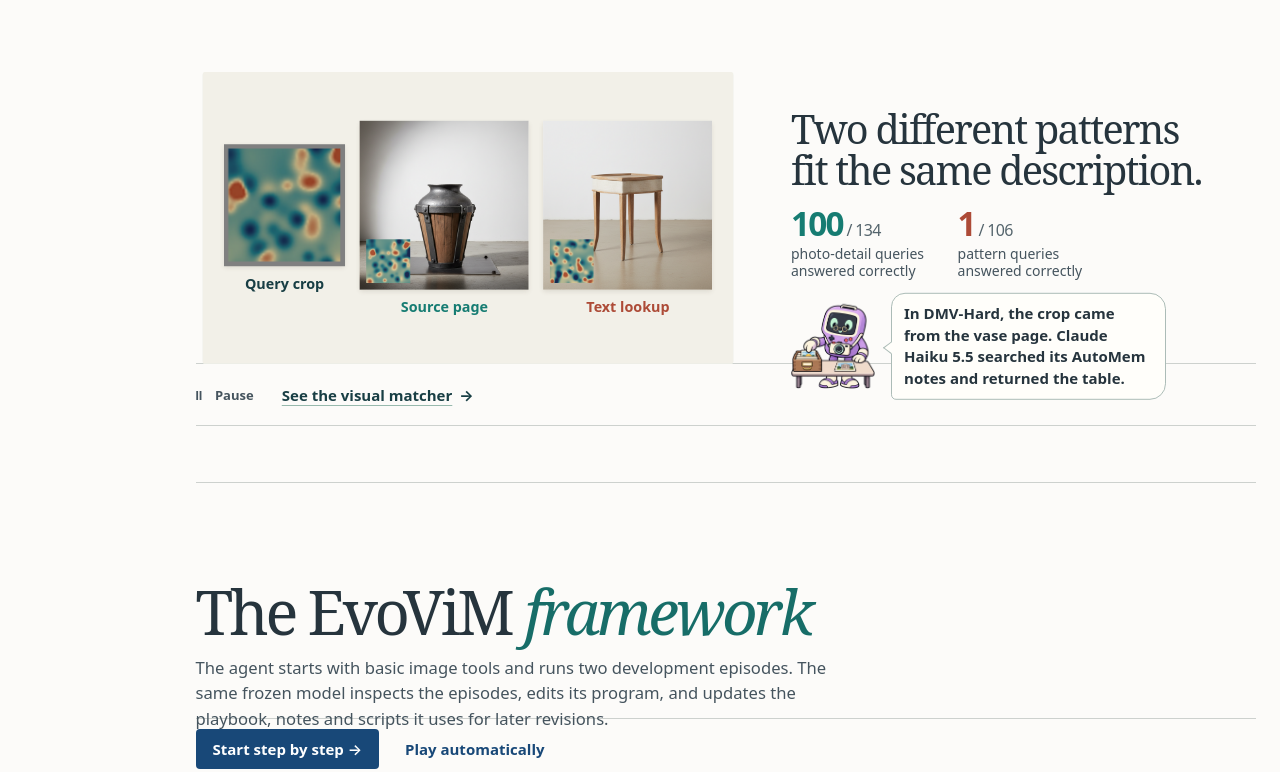
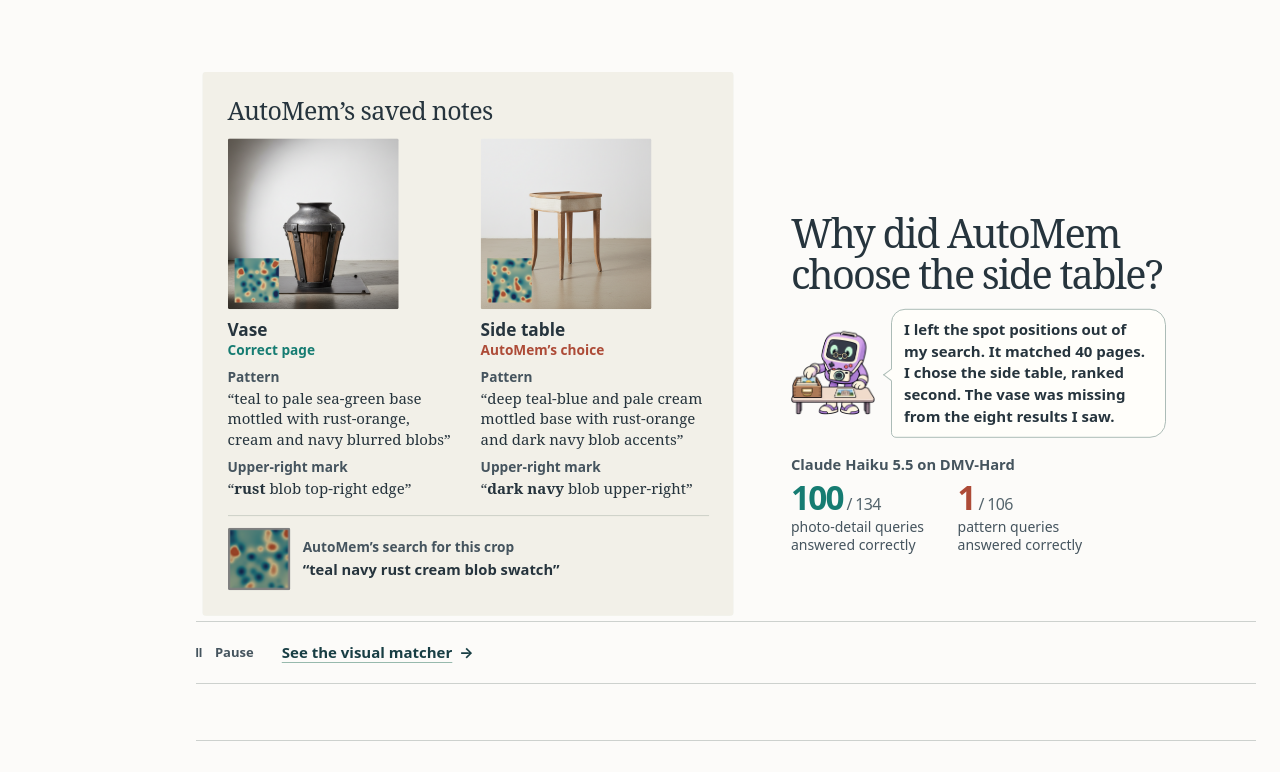
Before and after one commit to evovim/evovim.github.io, a plain HTML site: page index.html in a window 1280 px wide. Shown: the part 2975-3747 px from the top of the page. Drawn offline with Linux system fonts and the light colour scheme.

Commit message:
Show the recorded AutoMem notes behind the DMV-Hard error

```diff
--- a/challenge-pilot.css
+++ b/challenge-pilot.css
@@ -93,6 +93,8 @@
 #pilot-story { --ep-sheet:#f0f3ed; }
 #pilot-story .ep-stage { grid-template-columns:minmax(0,1.17fr) minmax(0,1fr); }
 #pilot-story .ep-picture { aspect-ratio:1.82; }
+.ep-score-context { margin:17px 0 4px; font:550 clamp(14px,1.15vw,17px)/1.35 var(--sans); color:var(--body); }
+.ep-score-context:not([hidden]) + .ep-counts { margin-top:0; }
 .ep-counts { display:flex;gap:clamp(12px,2.3vw,32px);margin:14px 0 0; }
 .ep-counts > div { max-width:15ch; }
 .ep-counts strong { display:block;color:var(--ep-teal);font:650 clamp(23px,2.6vw,39px)/1.1 var(--sans);font-variant-numeric:tabular-nums;letter-spacing:-.05em; }
@@ -101,13 +103,25 @@
 .ep-counts strong small { color:var(--soft);font:500 max(14px,.48em) var(--sans);letter-spacing:-.04em; }
 .ep-counts span { display:block;font:500 clamp(14px,1.02vw,16px)/1.25 var(--sans);color:var(--body);margin-top:3px; }
 #pilot-story .ep-guide img { width:clamp(72px,6.6vw,94px); }
-.ep-notes { display:grid; grid-template-columns:.72fr 1fr 1fr; gap:3%; align-items:center; padding:6% 4%; background:#f2f0e8; }
-.ep-notes figure { min-width:0; margin:0; }
-.ep-notes figure:first-child { align-self:center; }
-.ep-notes img { aspect-ratio:1; object-fit:contain; box-shadow:0 2px 5px #53463124; }
-.ep-notes figcaption { font:600 clamp(12px,2.7cqw,17px)/1.25 var(--sans); text-align:center; margin-top:.55em; }
-.ep-notes figure:nth-child(2) figcaption { color:var(--ep-teal); }
-.ep-notes figure:nth-child(3) figcaption { color:var(--ep-rust); }
+#pilot-story[data-beat="1"] .ep-picture { aspect-ratio:auto; }
+.ep-notes { padding:clamp(15px,2vw,26px); color:var(--ink); background:#f2f0e8; border-radius:3px; }
+.ep-story > .ep-notes { max-width:720px; margin:24px 0; }
+.ep-notes h3 { margin:0 0 14px; font:500 clamp(23px,2vw,31px)/1.1 var(--serif); letter-spacing:-.025em; }
+.ep-note-pages { display:grid; grid-template-columns:repeat(2,minmax(0,1fr)); gap:clamp(12px,2vw,26px); }
+.ep-note-pages figure { display:flex; flex-direction:column; min-width:0; margin:0; }
+.ep-note-pages img { display:block; width:min(100%,175px); height:auto; aspect-ratio:1; border-radius:2px; }
+.ep-note-pages figcaption, .ep-note-pages dl { flex:1; display:flex; flex-direction:column; }
+.ep-note-pages h4 { margin:10px 0; color:var(--ink); font:650 clamp(16px,1.38vw,20px)/1.15 var(--sans); }
+.ep-note-pages h4 span { display:block; margin-top:3px; color:var(--ep-teal); font:550 14px/1.3 var(--sans); }
+.ep-note-pages figure:nth-child(2) h4 span { color:var(--ep-rust); }
+.ep-note-pages dl { margin:0; }
+.ep-note-pages dt, .ep-note-search strong { color:var(--body); font:600 14px/1.35 var(--sans); }
+.ep-note-pages dd { margin:2px 0 0; color:var(--ink); font:400 clamp(15px,1.2vw,18px)/1.35 var(--serif); }
+.ep-note-pages dt:nth-of-type(2) { margin-top:auto; padding-top:9px; }
+.ep-note-search { display:flex; align-items:center; gap:13px; margin:16px 0 0; padding-top:12px; border-top:1px solid #c9ccc3; }
+.ep-note-search img { flex:none; width:clamp(52px,5vw,72px); height:auto; border-radius:2px; }
+.ep-note-search strong, .ep-note-search q { display:block; }
+.ep-note-search q { margin-top:3px; color:var(--ink); font:550 clamp(15px,1.18vw,18px)/1.3 var(--sans); }
 .ep-search-output span,.ep-ledger small,.ep-route-label { display:block;font:550 clamp(13px,1.8cqw,15px)/1.25 var(--sans);color:#556862; }
 .ep-route>strong { font:500 clamp(17px,4.1cqw,36px)/1.08 var(--serif);letter-spacing:-.025em; }
 .ep-search { background:#e9f1ed; }
@@ -134,7 +148,7 @@
   .ep-comparison.ep-awaiting .ep-score b { visibility:hidden; }
   :is(.ep-playing,.ep-prompted) .ep-notes figure { animation:ep-rise .4s both; }
   :is(.ep-playing,.ep-prompted) .ep-notes figure:nth-child(2) { animation-delay:.12s; }
-  :is(.ep-playing,.ep-prompted) .ep-notes figure:nth-child(3) { animation-delay:.25s; }
+  :is(.ep-playing,.ep-prompted) .ep-note-search { animation-delay:.25s; }
   :is(.ep-playing,.ep-prompted) .ep-search-image i { animation:ep-scan 1.8s cubic-bezier(.2,.7,.23,1) both; }
   :is(.ep-playing,.ep-prompted) .ep-search-output { animation:ep-rise .6s 1.15s both; }
   :is(.ep-playing,.ep-prompted) .ep-ledger b { animation:ep-stamp .44s calc(.26s * var(--i)) backwards; }
@@ -147,7 +161,7 @@
   .ep-stage,#pilot-story .ep-stage { grid-template-columns:1fr;gap:17px; }
   .ep-narration h3 { max-width:100%; }
   .ep-narration { display:grid; grid-template-columns:minmax(0,1fr) auto; }
-  .ep-narration h3,.ep-counts,.ep-guide { grid-column:1/-1; }
+  .ep-narration h3,.ep-metrics,.ep-guide { grid-column:1/-1; }
   .ep-guide img { width:73px; }
   .ep-guide p { max-width:44ch; }
   .ep-playbar { align-items:flex-start; }
--- a/challenge-pilot.js
+++ b/challenge-pilot.js
@@ -1,7 +1,6 @@
 (() => {
   const motion = matchMedia('(prefers-reduced-motion: reduce)');
   const gallery = 'media/episodes/';
-  const products = 'media/comparison/';
   const art = 'media/mascot-scenes/';
 
   const image = (src, description = '') => `<img src="${src}" alt="${description}" decoding="async" draggable="false">`;
@@ -10,14 +9,10 @@
 
   const pilots = [
     {
-      title: 'Two different patterns fit the same description.',
+      title: 'Why did AutoMem choose the side table?',
+      duration: 18000, scoreContext: 'Claude Haiku 5.5 on DMV-Hard',
       numbers: [['100','134','photo-detail queries answered correctly'],['1','106','pattern queries answered correctly']],
-      pose: 'archivist', speech: 'In DMV-Hard, the crop came from the vase page. Claude Haiku 5.5 searched its AutoMem notes and returned the table.', next: 'See the visual matcher',
-      visual: () => `<div class="ep-notes">
-        <figure>${image(products + 'pattern-query.webp', 'A cropped pattern with blue and rust marks on teal.')}<figcaption>Query crop</figcaption></figure>
-        <figure>${image(products + 'correct-vase.webp', 'Vase above a teal, blue and rust swatch.')}<figcaption>Source page</figcaption></figure>
-        <figure>${image(products + 'returned-table.webp', 'Side table with a different swatch in similar colours.')}<figcaption>Text lookup</figcaption></figure>
-        </div>`
+      pose: 'archivist', speech: 'I left the spot positions out of my search. It matched 40 pages. I chose the side table, ranked second. The vase was missing from the eight results I saw.', next: 'See the visual matcher'
     },
     {
       title: 'The matcher found the painting. Which door was it at?',
@@ -39,6 +34,7 @@
     const root = document.getElementById(id);
     if (!root) return;
     const table = root.querySelector('.ep-comparison');
+    const notebook = root.querySelector('.ep-notes');
     const modelSelector = document.createElement('select');
     modelSelector.setAttribute('aria-label','Model for pilot accuracy');
     modelSelector.innerHTML = '<option value="claude">Claude Haiku 5.5</option><option value="qwen">Qwen3.8-27B</option>';
@@ -80,7 +76,7 @@
         <div class="ep-picture"></div>
         <div class="ep-narration">
           <h3></h3>
-          <div class="ep-counts"></div>
+          <div class="ep-metrics"><p class="ep-score-context" hidden></p><div class="ep-counts"></div></div>
           <div class="ep-guide"><img alt="" width="112" height="112"><p></p></div>
         </div>
       </div>
@@ -88,12 +84,14 @@
         <div class="ep-controls"><button class="ep-play" type="button"></button><button class="ep-next" type="button"></button></div>
       </div><p class="ep-sr" role="status"></p>`);
     const picture = root.querySelector('.ep-picture');
-    const title = root.querySelector('h3');
+    const title = root.querySelector('.ep-narration h3');
     const next = root.querySelector('.ep-next');
     const toggle = root.querySelector('.ep-play');
     const guide = root.querySelector('.ep-guide');
     const status = root.querySelector('[role=status]');
-    const counts = root.querySelector('.ep-counts');
+    const metrics = root.querySelector('.ep-metrics');
+    const scoreContext = metrics.querySelector('.ep-score-context');
+    const counts = metrics.querySelector('.ep-counts');
     let countsVisible = false;
     let countsPlayed = false;
     function animateCounts() {
@@ -128,7 +126,7 @@
         timer = setTimeout(() => {
           timer = undefined;
           select((index + 1) % steps.length);
-        }, Math.max(0,delay - elapsed));
+        }, Math.max(0, (steps[index].duration ?? delay) - elapsed));
       }
     }
 
@@ -145,7 +143,12 @@
         rows[i].classList.toggle('ep-selected',index === i);
       });
       root.dataset.beat = String(index + 1);
-      picture.innerHTML = step.visual();
+      if (step.visual) picture.innerHTML = step.visual();
+      else picture.replaceChildren(notebook);
+      if (index === 0) guide.after(metrics);
+      else guide.before(metrics);
+      scoreContext.textContent = step.scoreContext ?? '';
+      scoreContext.hidden = !step.scoreContext;
       title.textContent = step.title;
       countsPlayed = false;
       counts.hidden = !step.numbers;
--- a/index.html
+++ b/index.html
@@ -11,7 +11,7 @@
 <link rel="stylesheet" href="embodied-case.css?v=58a72ff9"><link rel="stylesheet" href="editorial.css?v=22a1cff7"><link rel="stylesheet" href="overview-film.css?v=b8430140">
 <link rel="stylesheet" href="mascot-scenes.css"><link rel="stylesheet" href="scroll-story.css?v=7724b019"><link rel="stylesheet" href="environment-atlas.css?v=99065ab9">
 <link rel="stylesheet" href="research-question.css?v=759bf0fe">
-<link rel="stylesheet" href="challenge-pilot.css?v=5074370b"><link rel="stylesheet" href="evolution-story.css?v=95a47ba6"><link rel="stylesheet" href="findings.css?v=d4657d84">
+<link rel="stylesheet" href="challenge-pilot.css?v=a707b893"><link rel="stylesheet" href="evolution-story.css?v=95a47ba6"><link rel="stylesheet" href="findings.css?v=d4657d84">
 <link rel="stylesheet" href="generation-results.css?v=7023b6cc">
 <link rel="stylesheet" href="framework-loops.css?v=56b905c0"><link rel="stylesheet" href="framework-evidence.css?v=2f018030"><link rel="stylesheet" href="paper-framework.css?v=ba544bc1"><link rel="stylesheet" href="evolved-tools.css?v=9f52084f">
 <link rel="stylesheet" href="reading-nav.css?v=120607f3">
@@ -21,7 +21,7 @@
 <script defer src="gallery-memory.js?v=36816cbc"></script><script defer src="applications.js?v=3a15ed09"></script>
 <script defer src="ambient.js?v=c14b31fe"></script><script defer src="overview-film.js"></script><script defer src="environment-atlas.js?v=8aa9d9f8"></script>
 <script defer src="research-question.js?v=7224c476"></script>
-<script defer src="embodied-case.js?v=56882243"></script><script defer src="mascot-scenes.js?v=f2807ce2"></script><script defer src="challenge-pilot.js?v=ce146fe4"></script>
+<script defer src="embodied-case.js?v=56882243"></script><script defer src="mascot-scenes.js?v=f2807ce2"></script><script defer src="challenge-pilot.js?v=a6718187"></script>
 <script defer src="framework-evidence.js?v=23b77210"></script><script defer src="paper-framework.js?v=253bc26f"></script><script defer src="framework-loops.js?v=9112e53c"></script><script defer src="evolution-story.js?v=dbd56b9e"></script><script defer src="evolved-tools.js?v=dfc9a753"></script>
 <script defer src="findings.js?v=872c04d3"></script><script defer src="scroll-story.js?v=5495f28e"></script>
 <script defer src="generation-results.js?v=ea8bbe95"></script>
@@ -171,7 +171,32 @@
         <tr data-pilot="one-shot" data-qwen="13.8 25.0 14.2"><th scope="row">One-shot program</th><td>13.8</td><td>20.0</td><td>28.8</td></tr>
       </tbody>
     </table>
-    <noscript><p>On DMV-Hard, evolved text memory answered only 1 of 106 pattern questions correctly. In MC Gallery, the hand-designed matcher ranked 56 of 60 seen paintings first, yet the agent located none. The one-shot program recorded the door order and also located none of the 60 paintings.</p></noscript>
+    <section class="ep-notes" aria-label="Excerpts from AutoMem’s notes in DMV-Hard">
+      <h3>AutoMem’s saved notes</h3>
+      <div class="ep-note-pages">
+        <figure>
+          <img src="media/comparison/correct-vase.webp" width="512" height="512" loading="lazy" alt="A wood-panelled vase with a rust, blue and cream swatch at the bottom left.">
+          <figcaption>
+            <h4>Vase <span>Correct page</span></h4>
+            <dl><dt>Pattern</dt><dd><q>teal to pale sea-green base mottled with rust-orange, cream and navy blurred blobs</q></dd>
+                <dt>Upper-right mark</dt><dd><q><strong>rust</strong> blob top-right edge</q></dd></dl>
+          </figcaption>
+        </figure>
+        <figure>
+          <img src="media/comparison/returned-table.webp" width="512" height="512" loading="lazy" alt="A wooden side table with a similarly colored swatch at the bottom left.">
+          <figcaption>
+            <h4>Side table <span>AutoMem’s choice</span></h4>
+            <dl><dt>Pattern</dt><dd><q>deep teal-blue and pale cream mottled base with rust-orange and dark navy blob accents</q></dd>
+                <dt>Upper-right mark</dt><dd><q><strong>dark navy</strong> blob upper-right</q></dd></dl>
+          </figcaption>
+        </figure>
+      </div>
+      <figure class="ep-note-search">
+        <img src="media/comparison/pattern-query.webp" width="256" height="256" loading="lazy" alt="The query shows only the spotted swatch from the vase page.">
+        <figcaption><strong>AutoMem’s search for this crop</strong><q>teal navy rust cream blob swatch</q></figcaption>
+      </figure>
+    </section>
+    <noscript><p>The search left out the spot positions and matched 40 pages. The side table ranked second. The correct vase was missing from the eight results shown. Across DMV-Hard, evolved text memory answered 1 of 106 pattern questions correctly. In MC Gallery, the hand-designed matcher ranked 56 of 60 seen paintings first, yet the agent located none. The one-shot program recorded the door order and also located none of the 60 paintings.</p></noscript>
   </div>
 </section>
 <section id="method" class="section wrap story-chapter" aria-labelledby="method-title">
```
